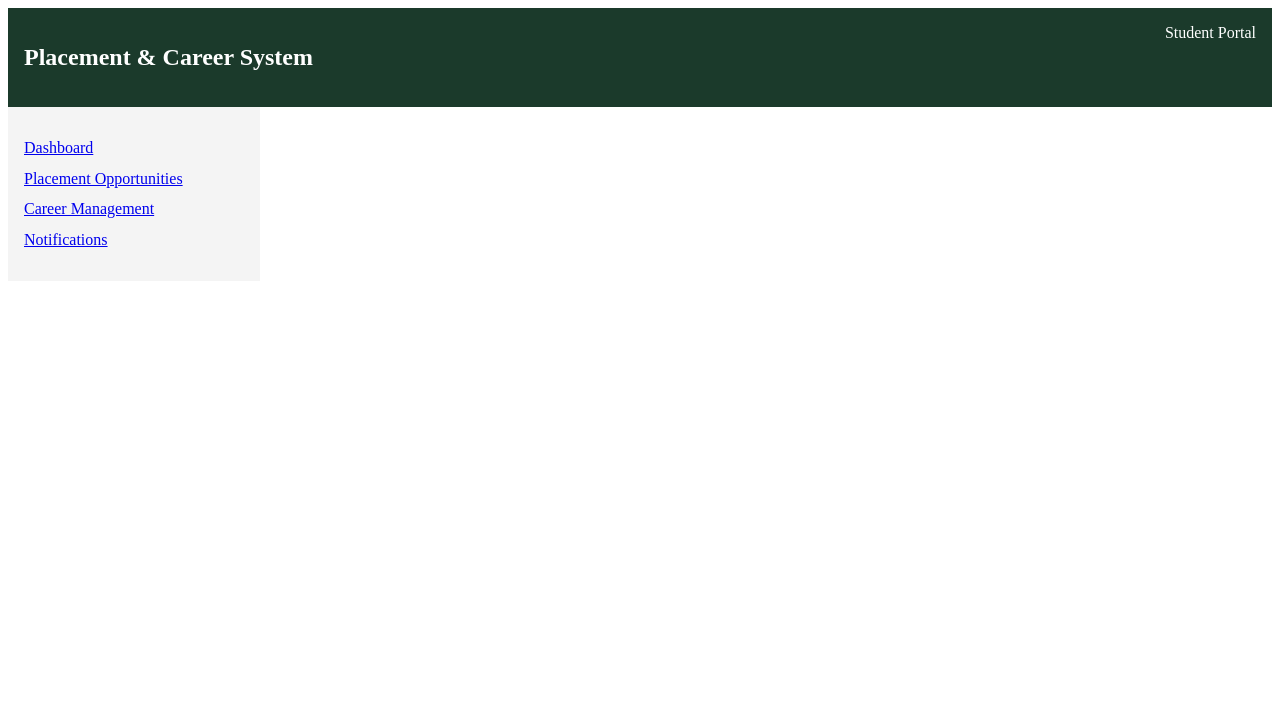
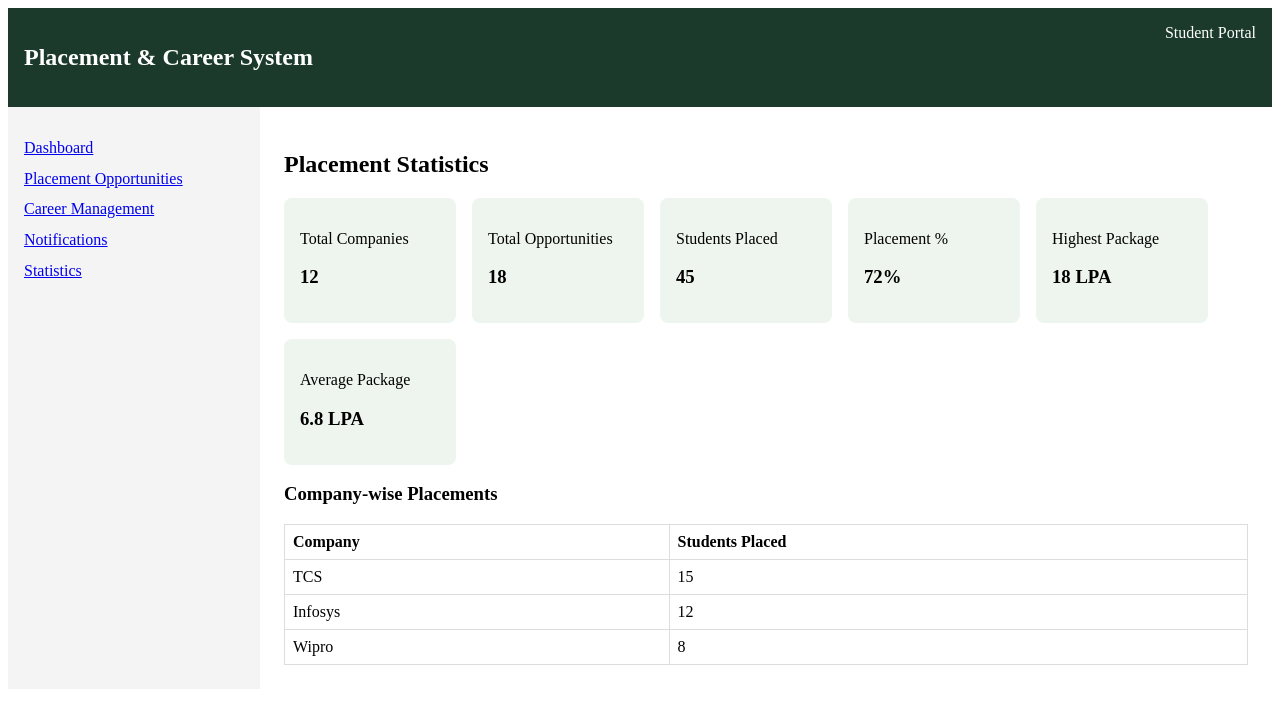
Before and after one commit to vaibhava-shrivastav/mini_project_fullstack, a React (Vite) app in the folder placement-system/: page /statistics in a window 1280 px wide. Shown: the top 704 px of the page. Built offline with nearby package versions, Linux system fonts and the light colour scheme.

Commit message:
Add placement statistics dashboard module

```diff
--- a/placement-system/src/App.jsx
+++ b/placement-system/src/App.jsx
@@ -5,8 +5,8 @@ import Dashboard from "./pages/Dashboard";
 import Opportunities from "./pages/Opportunities";
 import Career from "./pages/Career";
 import Notifications from "./pages/Notifications";
+import Statistics from "./pages/Statistics";
 import "./App.css";
-
 export default function App() {
   return (
     <BrowserRouter>
@@ -19,6 +19,7 @@ export default function App() {
             <Route path="/opportunities" element={<Opportunities />} />
             <Route path="/career" element={<Career />} />
             <Route path="/notifications" element={<Notifications />} />
+            <Route path="/statistics" element={<Statistics />} />
           </Routes>
         </main>
       </div>
--- a/placement-system/src/components/Sidebar.jsx
+++ b/placement-system/src/components/Sidebar.jsx
@@ -6,6 +6,7 @@ export default function Sidebar() {
     { to: "/opportunities", label: "Placement Opportunities" },
     { to: "/career", label: "Career Management" },
     { to: "/notifications", label: "Notifications" },
+    { to: "/statistics", label: "Statistics" },
   ];
   return (
     <aside className="sidebar">
--- /dev/null
+++ b/placement-system/src/data/statsData.js
@@ -0,0 +1,14 @@
+export const stats = {
+  totalCompanies: 12,
+  totalOpportunities: 18,
+  studentsPlaced: 45,
+  placementPercentage: 72,
+  highestPackage: "18 LPA",
+  averagePackage: "6.8 LPA",
+};
+
+export const companyWise = [
+  { company: "TCS", placed: 15 },
+  { company: "Infosys", placed: 12 },
+  { company: "Wipro", placed: 8 },
+];
--- a/placement-system/src/index.css
+++ b/placement-system/src/index.css
@@ -4,7 +4,8 @@
 .sidebar li { margin-bottom: 0.8rem; }
 .content { flex: 1; padding: 1.5rem; }
 .navbar { display: flex; justify-content: space-between; padding: 1rem; background: #1b3a2b; color: white; }
-
+.stats-grid { display: flex; flex-wrap: wrap; gap: 1rem; margin: 1rem 0; }
+.stat-box { background: #eef5ee; padding: 1rem; border-radius: 8px; min-width: 140px; }
 .status-grid {
   display: flex;
   gap: 1rem;
--- /dev/null
+++ b/placement-system/src/pages/Statistics.jsx
@@ -0,0 +1,27 @@
+import { stats, companyWise } from "../data/statsData";
+
+export default function Statistics() {
+  return (
+    <div>
+      <h2>Placement Statistics</h2>
+      <div className="stats-grid">
+        <div className="stat-box"><p>Total Companies</p><h3>{stats.totalCompanies}</h3></div>
+        <div className="stat-box"><p>Total Opportunities</p><h3>{stats.totalOpportunities}</h3></div>
+        <div className="stat-box"><p>Students Placed</p><h3>{stats.studentsPlaced}</h3></div>
+        <div className="stat-box"><p>Placement %</p><h3>{stats.placementPercentage}%</h3></div>
+        <div className="stat-box"><p>Highest Package</p><h3>{stats.highestPackage}</h3></div>
+        <div className="stat-box"><p>Average Package</p><h3>{stats.averagePackage}</h3></div>
+      </div>
+
+      <h3>Company-wise Placements</h3>
+      <table>
+        <thead><tr><th>Company</th><th>Students Placed</th></tr></thead>
+        <tbody>
+          {companyWise.map((c, i) => (
+            <tr key={i}><td>{c.company}</td><td>{c.placed}</td></tr>
+          ))}
+        </tbody>
+      </table>
+    </div>
+  );
+}
```
